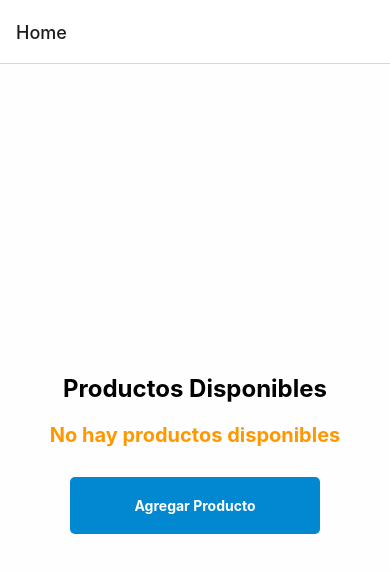
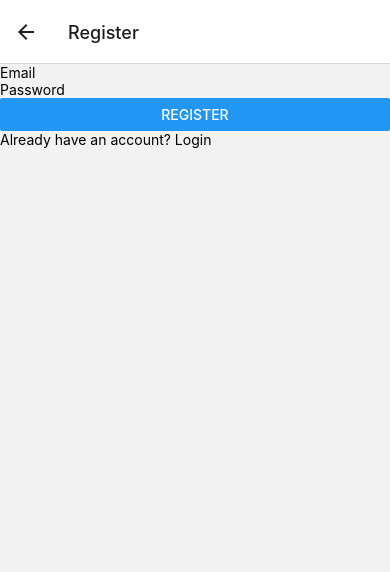
Before and after one commit to L3AC/firebase_perfil, a React Native app in the folder firebase-perfil/: screen /Register in a window 390 px wide. Shown: the top 572 px of the page. Built offline with nearby package versions, Linux system fonts and the light colour scheme; no server answers; the database is empty.

Commit message:
update 6 files

```diff
--- a/firebase-perfil/package.json
+++ b/firebase-perfil/package.json
@@ -9,6 +9,9 @@
     "web": "expo start --web"
   },
   "dependencies": {
+    "@react-native-async-storage/async-storage": "^1.23.1",
+    "@react-native-firebase/app": "^20.1.0",
+    "@react-native-firebase/auth": "^20.1.0",
     "@react-native-google-signin/google-signin": "^12.2.1",
     "@react-navigation/native": "^6.1.17",
     "@react-navigation/native-stack": "^6.10.0",
--- /dev/null
+++ b/firebase-perfil/src/config/GoogleSignin.js
@@ -0,0 +1,6 @@
+import { GoogleSignin } from '@react-native-google-signin/google-signin';
+import { API_KEY, CLIENT_ID } from '@env';
+
+GoogleSignin.configure({
+  webClientId: CLIENT_ID, // Client ID from Firebase Console
+});
--- a/firebase-perfil/src/config/firebase.js
+++ b/firebase-perfil/src/config/firebase.js
@@ -1,16 +1,17 @@
 import { initializeApp } from "firebase/app";
 import { getFirestore } from "firebase/firestore";
 import { getStorage } from 'firebase/storage';
+import { getAuth } from 'firebase/auth'; // Importar Auth de Firebase
 import { API_KEY, AUTH_DOMAIN, PROJECT_ID, STORAGE_BUCKET, MESSAGING_SENDER_ID, APP_ID } from '@env';
 
 // Your web app's Firebase configuration
 const firebaseConfig = {
-  apiKey: "AIzaSyDxFRh0X6NITDXzdt62DNlVF9cGQ-u2hXk",
-  authDomain: "practica-firebase-20220298.firebaseapp.com",
-  projectId: "practica-firebase-20220298",
-  storageBucket: "practica-firebase-20220298.appspot.com",
-  messagingSenderId: "497553338085",
-  appId: "1:497553338085:web:5da320f28e58f15d816e0c"
+  apiKey: API_KEY,
+  authDomain: AUTH_DOMAIN,
+  projectId: PROJECT_ID,
+  storageBucket: STORAGE_BUCKET,
+  messagingSenderId: MESSAGING_SENDER_ID,
+  appId: APP_ID
 };
 
 console.log("Valor de configuracion", firebaseConfig);
@@ -33,9 +34,17 @@ if (database) {
 const storage = getStorage(app);
 
 if (storage) {
-  console.log('storage initialized correctly');
+  console.log('Storage initialized correctly');
 } else {
-  console.log('storage initialization failed');
+  console.log('Storage initialization failed');
 }
 
-export { database,storage };
+const auth = getAuth(app); // Inicializar Auth
+
+if (auth) {
+  console.log('Auth initialized correctly');
+} else {
+  console.log('Auth initialization failed');
+}
+
+export { database, storage, auth };
--- a/firebase-perfil/src/navigation/Navigation.js
+++ b/firebase-perfil/src/navigation/Navigation.js
@@ -1,18 +1,40 @@
-import {createNativeStackNavigator} from '@react-navigation/native-stack';
+import React, { useEffect, useState } from 'react';
+import { createNativeStackNavigator } from '@react-navigation/native-stack';
 import { NavigationContainer } from '@react-navigation/native';
+import { getAuth, onAuthStateChanged } from 'firebase/auth';
 
 import Home from '../screens/Home';
 import Add from '../screens/Add';
+import LoginScreen from '../screens/Login';
+import RegisterScreen from '../screens/SignUp';
 
 const Stack = createNativeStackNavigator();
 
 const Navigation = () => {
+  const [user, setUser] = useState(null);
+  const auth = getAuth();
+
+  useEffect(() => {
+    const unsubscribe = onAuthStateChanged(auth, (user) => {
+      setUser(user);
+    });
+    return unsubscribe;
+  }, []);
+
   return (
     <NavigationContainer>
       <Stack.Navigator>
-                <Stack.Screen name="Home" component={Home} options={{title:'Home'}} />
-                <Stack.Screen name="Add" component={Add}
-                options={{presentation:'modal', title:'Agregar productos'}}/>
+        {user ? (
+          <>
+            <Stack.Screen name="Home" component={Home} options={{ title: 'Home' }} />
+            <Stack.Screen name="Add" component={Add} options={{ presentation: 'modal', title: 'Agregar productos' }} />
+          </>
+        ) : (
+          <>
+            <Stack.Screen name="Login" component={LoginScreen} options={{ title: 'Login' }} />
+            <Stack.Screen name="Register" component={RegisterScreen} options={{ title: 'Register' }} />
+          </>
+        )}
       </Stack.Navigator>
     </NavigationContainer>
   );
--- a/firebase-perfil/src/screens/Login.js
+++ b/firebase-perfil/src/screens/Login.js
@@ -1,20 +1,22 @@
 import React, { useState } from 'react';
 import { View, TextInput, Button, Text } from 'react-native';
-import { signInWithEmailAndPassword } from 'firebase/auth';
-import { auth } from './firebaseConfig';
+import { getAuth, signInWithEmailAndPassword } from 'firebase/auth';
 
 const LoginScreen = ({ navigation }) => {
   const [email, setEmail] = useState('');
   const [password, setPassword] = useState('');
-  const [error, setError] = useState('');
+  const auth = getAuth();
 
-  const handleLogin = async () => {
-    try {
-      await signInWithEmailAndPassword(auth, email, password);
-      navigation.navigate('Home');
-    } catch (err) {
-      setError(err.message);
-    }
+  const handleLogin = () => {
+    signInWithEmailAndPassword(auth, email, password)
+      .then((userCredential) => {
+        const user = userCredential.user;
+        console.log('Logged in with:', user.email);
+        navigation.navigate('Home');
+      })
+      .catch((error) => {
+        console.error(error);
+      });
   };
 
   return (
@@ -22,7 +24,7 @@ const LoginScreen = ({ navigation }) => {
       <TextInput placeholder="Email" value={email} onChangeText={setEmail} />
       <TextInput placeholder="Password" value={password} onChangeText={setPassword} secureTextEntry />
       <Button title="Login" onPress={handleLogin} />
-      {error ? <Text>{error}</Text> : null}
+      <Text onPress={() => navigation.navigate('Register')}>Don't have an account? Register</Text>
     </View>
   );
 };
--- a/firebase-perfil/src/screens/SignUp.js
+++ b/firebase-perfil/src/screens/SignUp.js
@@ -1,20 +1,22 @@
 import React, { useState } from 'react';
 import { View, TextInput, Button, Text } from 'react-native';
-import { createUserWithEmailAndPassword } from 'firebase/auth';
-import { auth } from '../config/firebase';
+import { getAuth, createUserWithEmailAndPassword } from 'firebase/auth';
 
 const RegisterScreen = ({ navigation }) => {
   const [email, setEmail] = useState('');
   const [password, setPassword] = useState('');
-  const [error, setError] = useState('');
+  const auth = getAuth();
 
-  const handleRegister = async () => {
-    try {
-      await createUserWithEmailAndPassword(auth, email, password);
-      navigation.navigate('Login');
-    } catch (err) {
-      setError(err.message);
-    }
+  const handleRegister = () => {
+    createUserWithEmailAndPassword(auth, email, password)
+      .then((userCredential) => {
+        const user = userCredential.user;
+        console.log('Registered with:', user.email);
+        navigation.navigate('Home');
+      })
+      .catch((error) => {
+        console.error(error);
+      });
   };
 
   return (
@@ -22,7 +24,7 @@ const RegisterScreen = ({ navigation }) => {
       <TextInput placeholder="Email" value={email} onChangeText={setEmail} />
       <TextInput placeholder="Password" value={password} onChangeText={setPassword} secureTextEntry />
       <Button title="Register" onPress={handleRegister} />
-      {error ? <Text>{error}</Text> : null}
+      <Text onPress={() => navigation.navigate('Login')}>Already have an account? Login</Text>
     </View>
   );
 };
```
Also changed, not shown: 1 other file (tests, documents, lock files or other folders). Lines whose indentation alone changed are shown as unchanged.
